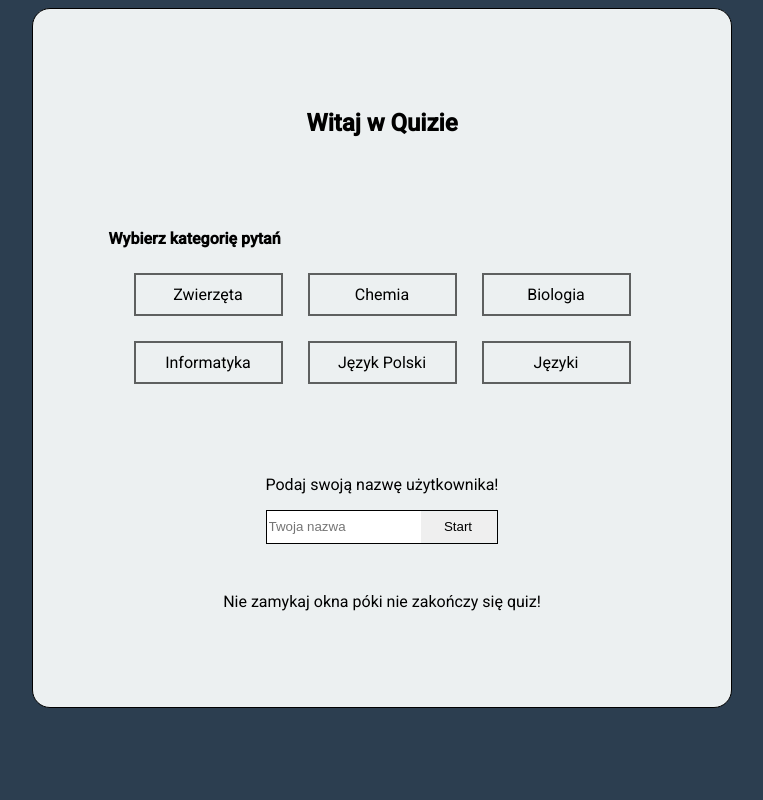
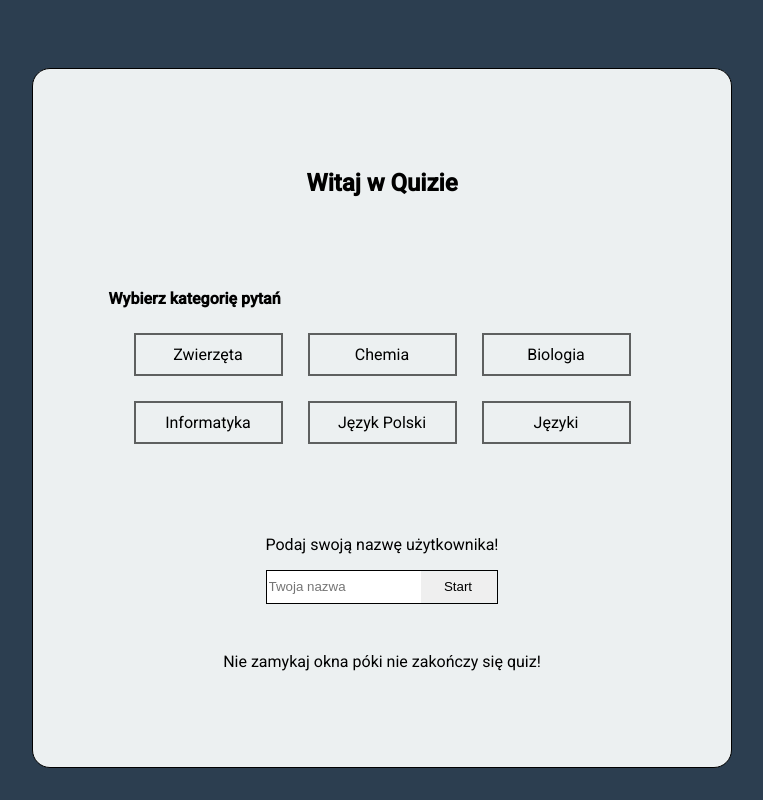
Before and after one commit to kkolcz/angular-quiz-app, an Angular app: page / in a window 1280 px wide. Shown: the whole page, without its empty margins (258-1021 px from the left). Built offline with nearby package versions, Linux system fonts and the light colour scheme.

Commit message:
edit style

```diff
--- a/src/app/app.component.scss
+++ b/src/app/app.component.scss
@@ -21,4 +21,5 @@ main {
   width: 700px;
   border: 1px solid black;
   border-radius: 18px;
+  margin-top: 60px;
 }
```
